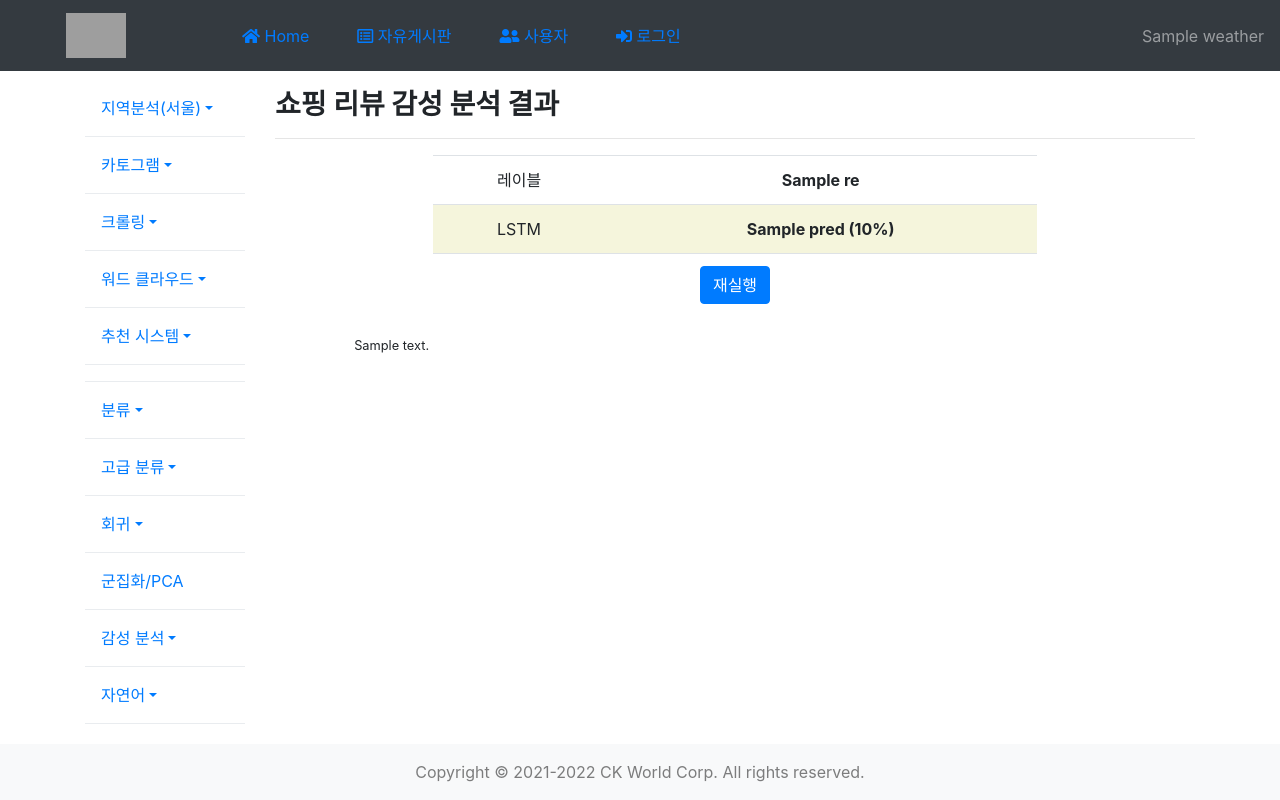
After one commit to ckiekim/Amazon_EC2_Flask_Web, a Python web app: template templates/sentiment/shopping_res.html in a window 1280 px wide. The commit adds this page. Run offline with Jinja, Linux system fonts and the light colour scheme; the template is opened without the code that fills it: most values are stand-ins (such as "Sample title", 1, 10 or a date in 2020); grey boxes are pictures that could not be loaded.

Commit message:
쇼핑 리뷰

```diff
--- a/templates/base.html
+++ b/templates/base.html
@@ -191,6 +191,7 @@
                             <a class="dropdown-item" href="/sentiment/spam">Spam 메일</a>
                             <a class="dropdown-item" href="/sentiment/imdb">IMDB 리뷰</a>
                             <a class="dropdown-item" href="/sentiment/naver">네이버 영화평</a>
+                            <a class="dropdown-item" href="/sentiment/shopping">쇼핑 리뷰</a>
                             <div class="dropdown-divider"></div>
                             <a class="dropdown-item" href="/sentiment/imdb_lexicon">IMDB리뷰(비지도)</a>
                         </div>
--- /dev/null
+++ b/templates/sentiment/shopping_res.html
@@ -0,0 +1,37 @@
+{% extends "base.html" %}
+{% block additional_head %}
+    <style>
+        td { text-align: center; }
+    </style>
+{% endblock %}
+{% block weather %} {{ weather|safe() }} {% endblock %}
+{% block subtitle %}
+    <strong>쇼핑 리뷰 감성 분석 결과</strong>
+{% endblock %}
+{% block content %}
+    <div class="row">
+        <div class="col-2"></div>
+        <div class="col-8">
+            <table class="table">
+                <tr>
+                    <td>레이블</td>
+                    <td><strong>{{res.label}}</strong></td>
+                </tr>
+                <tr style="background-color: beige;">
+                    <td>LSTM</td>
+                    <td><strong>{{res.pred}} ({{res.score}}%)</strong></td>
+                </tr>
+                <tr>
+                    <td colspan="2" style="text-align: center;">
+                        <button class="btn btn-primary"
+                                onclick="location.href='/sentiment/shopping'">재실행</button>
+                    </td>
+                </tr>
+            </table>
+        </div>
+        <div class="col-2"></div>
+        <div class="col-1"></div>
+        <div class="col-10"><small>{{review}}</small></div>
+        <div class="col-1"></div>
+    </div>
+{% endblock %}
```
Also changed, not shown: bpb_sentiment/senti.py (+35 -1 lines), templates/sentiment/shopping.html (added, +56 -0 lines).
